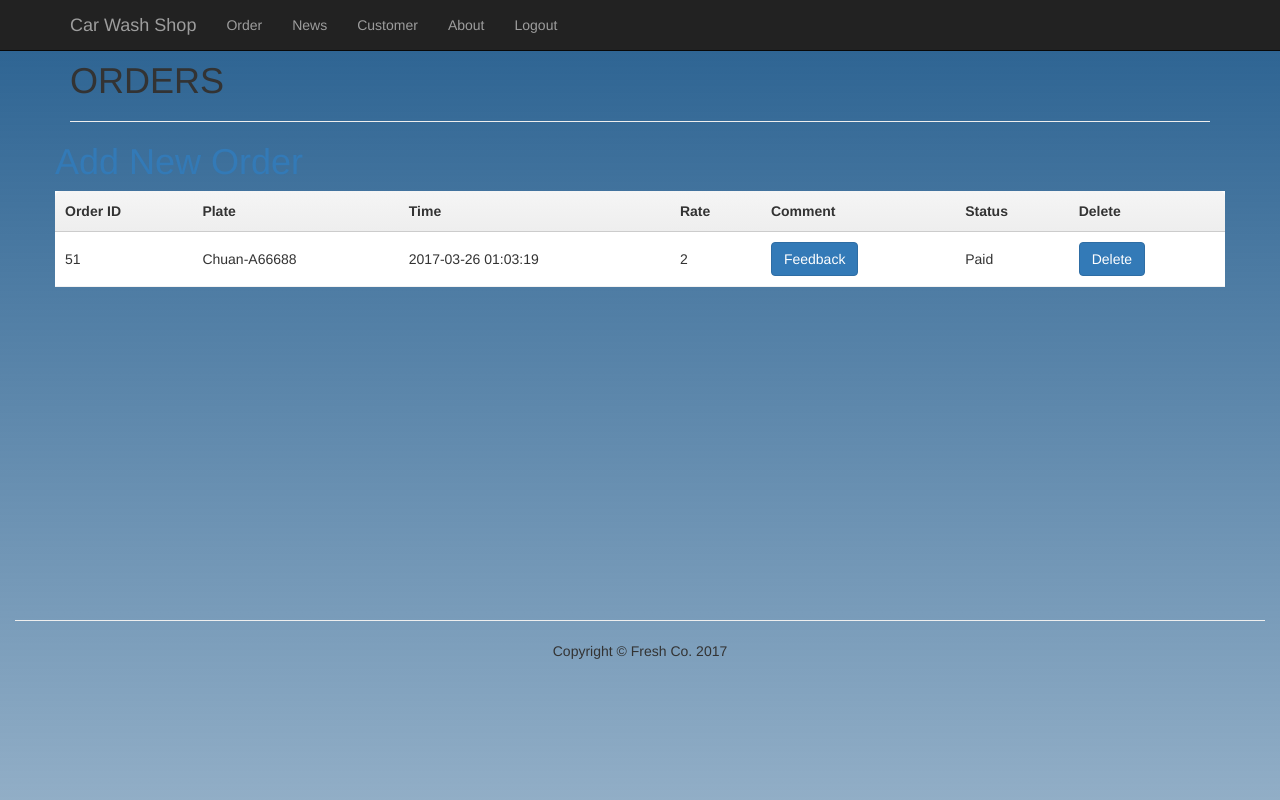
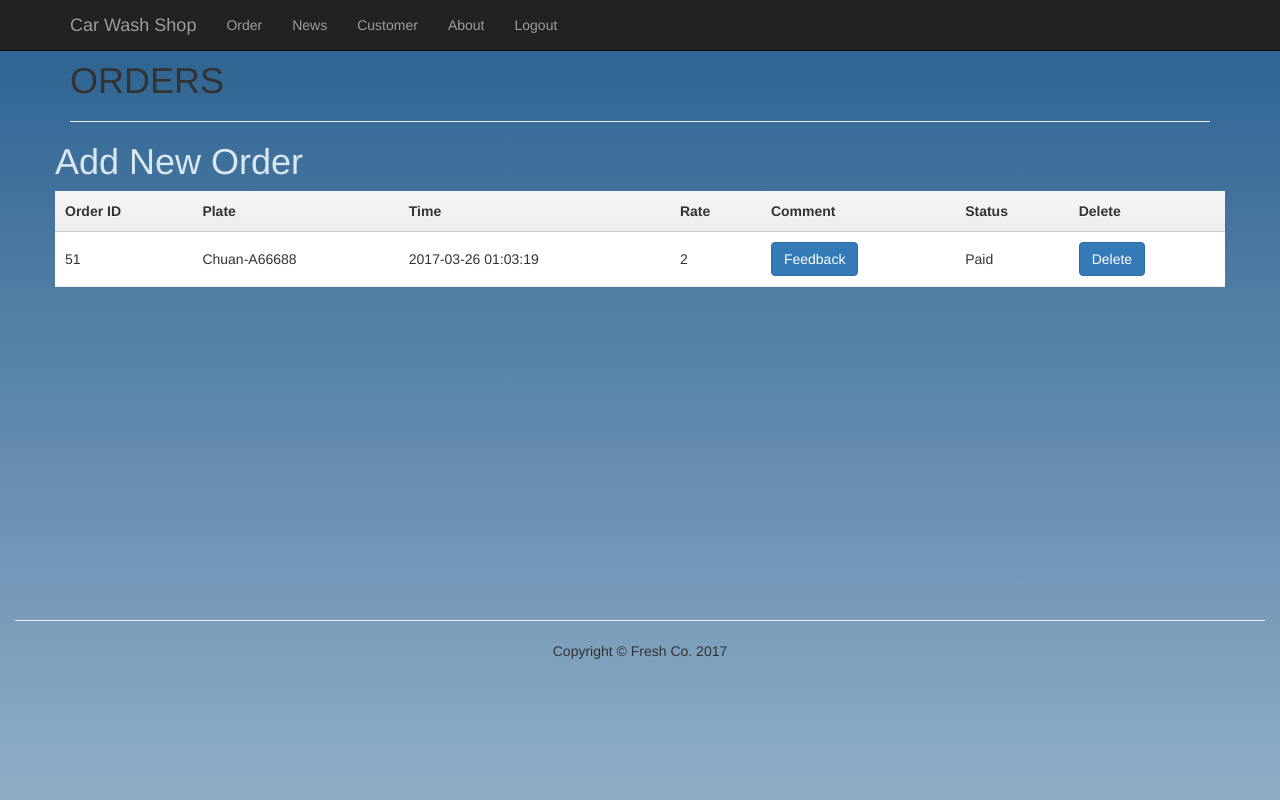
Before and after one commit to EADG6/CWMS, a PHP site: page /index.php?page=order in a window 1280 px wide. Run offline with PHP 8.4, Linux system fonts and the light colour scheme; a user stored in the database is signed in; data comes from the database, SQL or seed files in the repository; some libraries are stand-ins or nearby versions.

Commit message:
change order

```diff
--- a/app/order.php
+++ b/app/order.php
@@ -18,7 +18,7 @@
                 <h1>ORDERS</h1>
 				<hr>
 			</div>
-				<h1><a href="index.php?page=addorder">Add New Order</a></h1>
+				<h1><a href="index.php?page=addorder" class="addorder">Add New Order</a></h1>
 
 				<table class="zebra">
 					<thead>
--- a/static/css/frontend.css
+++ b/static/css/frontend.css
@@ -21,3 +21,6 @@
     box-shadow: 1px 2px 12px 0px #555;
     margin-top: 40px;
 }
+.addorder{
+	color:#dae6f0;
+}
```
